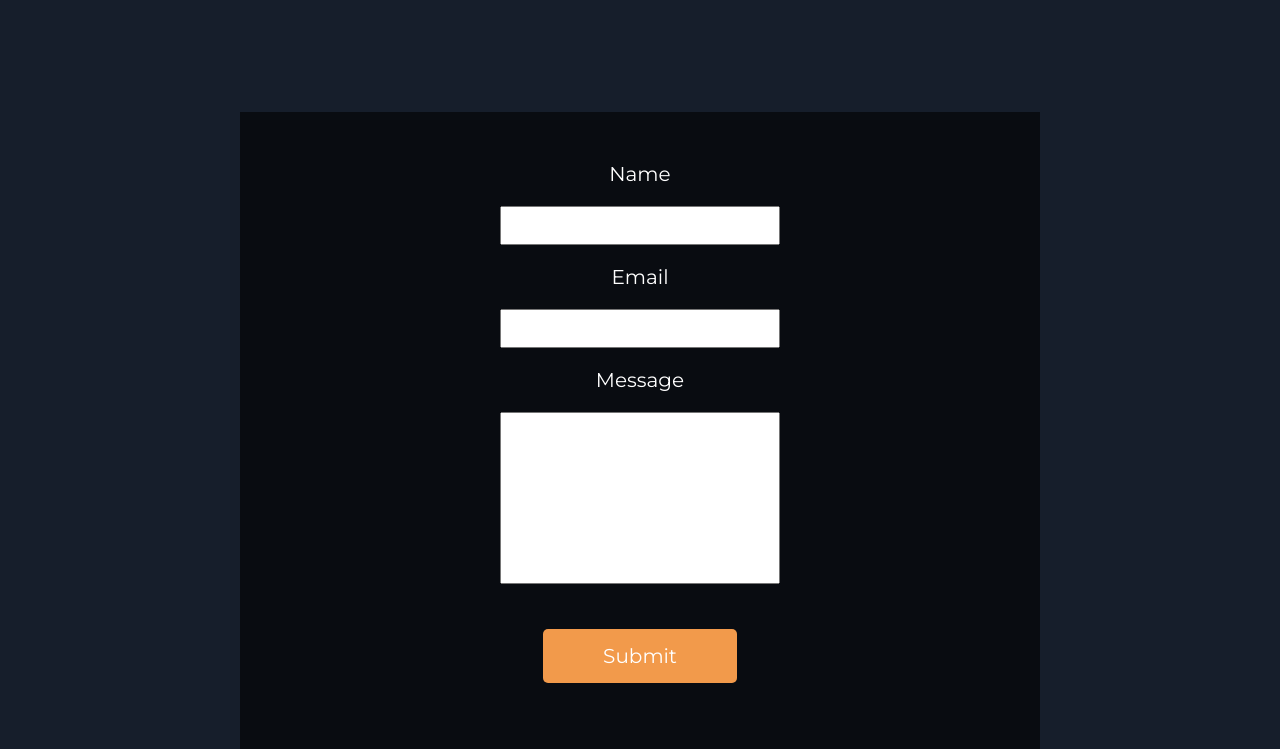
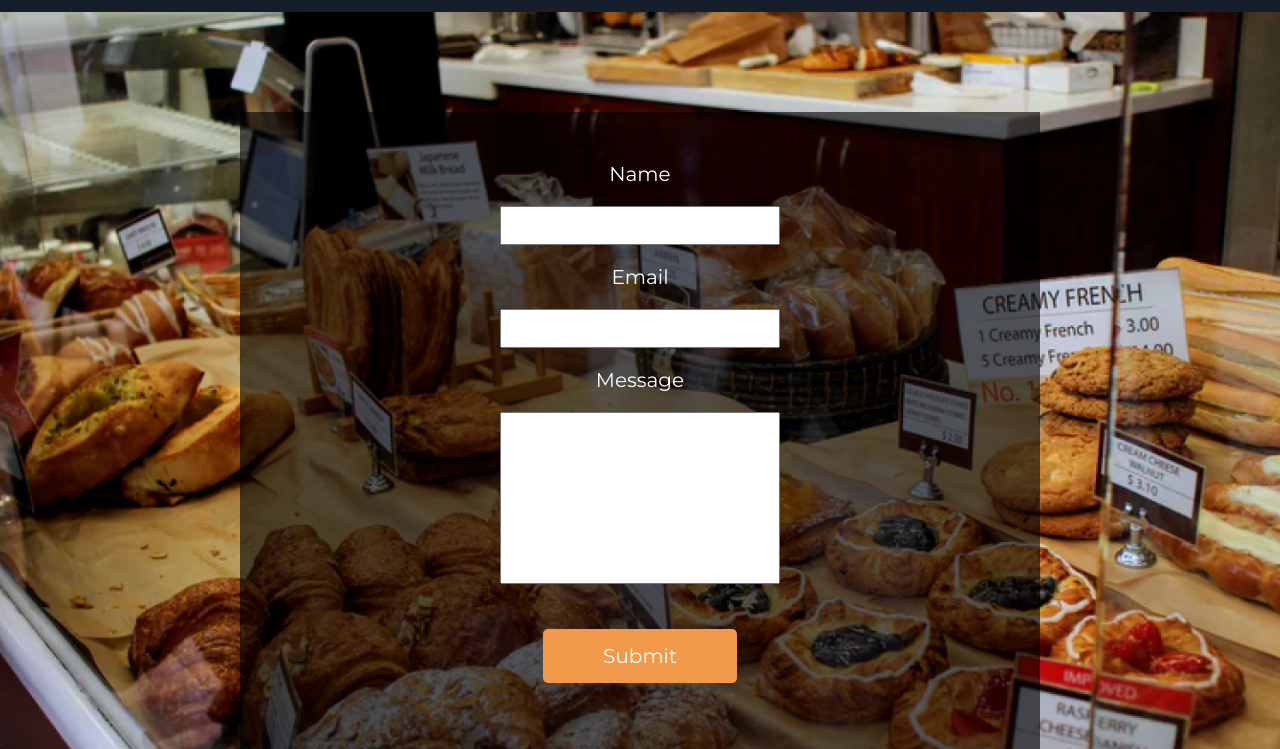
Before and after one commit to KatePelevina/biscotti, a plain HTML site: page contacts.html in a window 1280 px wide. Shown: the part 51-800 px from the top of the page. Drawn offline with Linux system fonts and the light colour scheme; a web font is replaced by a local one.

Commit message:
contact image

```diff
--- a/css/style.css
+++ b/css/style.css
@@ -33,7 +33,7 @@ s .watch{z-index:10;position:absolute;bottom:30px;left:50%;-webkit-transform:tra
     font-family: 'Indie Flower';
 }
 .contacts {
-    background-image: url('img/contact-bg.jpg');
+    background-image: url('../img/contact-bg.jpg');
     background-size: cover;
     background-repeat: no-repeat;
 }
```
